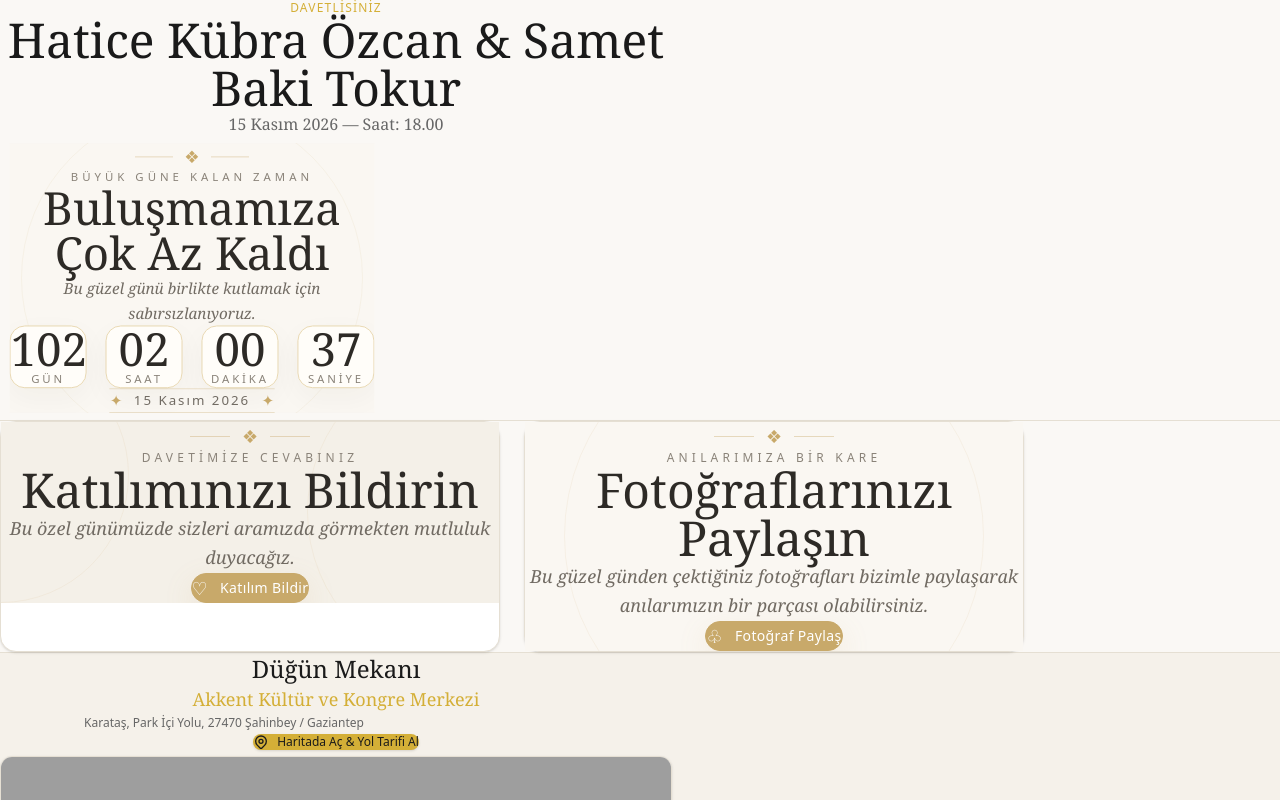
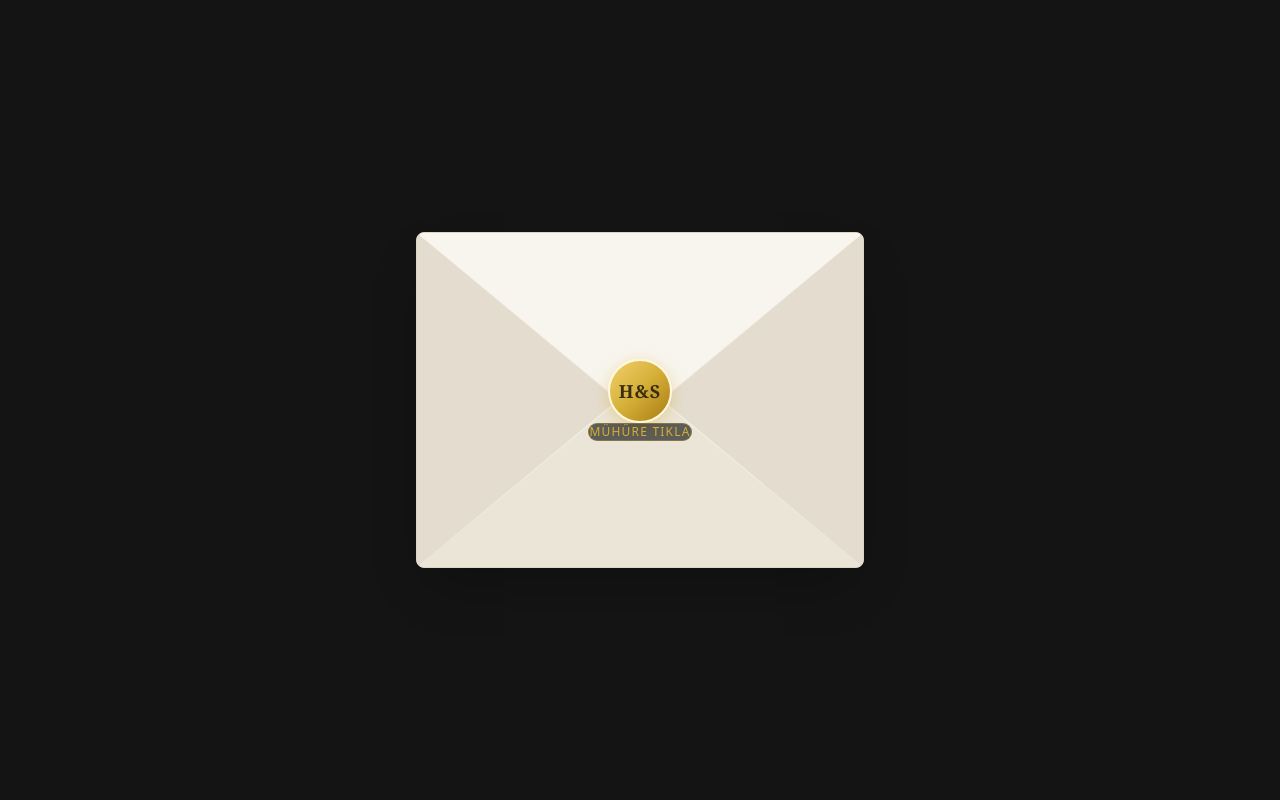
Before and after one commit to jeusishere/wedding-invite, a Next.js app: page / in a window 1280 px wide. Shown: the top 800 px of the page. Built offline with nearby package versions, Linux system fonts and the light colour scheme; grey boxes are pictures that could not be loaded; a web font is replaced by a local one.

Commit message:
Envelope bileşeni güncellendi

```diff
--- a/components/WeddingPage.tsx
+++ b/components/WeddingPage.tsx
@@ -1,18 +1,31 @@
-import React from 'react';
+'use client';
+
+import React, { useState } from 'react';
 import { weddingData } from '@/data/wedding';
+import Envelope from '@/components/sections/Envelope';
+import Rsvp from '@/components/sections/Rsvp';
+import Upload from '@/components/sections/Upload';
+import Countdown from '@/components/sections/Countdown';
 import Location from '@/components/sections/Location';
-import RsvpForm from '@/components/sections/RSVP'; // Katılım bildirimi bileşenin
-import PhotoUpload from '@/components/sections/Upload'; // Fotoğraf yükleme bileşenin
-import Countdown from '@/components/sections/Countdown'; // Geri sayım bileşenin
 
 export default function WeddingPage() {
+  // Zarfın açık/kapalı durumunu tutan state
+  const [isOpened, setIsOpened] = useState(false);
+
   return (
     <main className="min-h-screen bg-[#faf8f5] text-[#1a1a1a]">
+
+      {/* 0. Zarf ekranı (Açılmadığı sürece ekranda durur, tıklanınca kaybolur) */}
+      {!isOpened && (
+        <Envelope onOpen={() => setIsOpened(true)} />
+      )}
 
       {/* 1. ÜST ALAN: İsimler, Tarih/Saat ve Altında Küçük Geri Sayım */}
       <section className="py-10 px-4 text-center border-b border-[#e5dfd3]">
         <div className="max-w-2xl mx-auto space-y-3">
-          <p className="text-[#D4AF37] tracking-widest uppercase text-xs font-medium">Davetlisiniz</p>
+          <p className="text-[#D4AF37] tracking-widest uppercase text-xs font-medium">
+            Davetlisiniz
+          </p>
 
           <h1 className="text-3xl sm:text-5xl font-serif text-[#1a1a1a]">
             {weddingData.bride} & {weddingData.groom}
@@ -29,18 +42,18 @@ export default function WeddingPage() {
         </div>
       </section>
 
-      {/* 2. ORTA ALAN: Solda Katılım Bildirimi — Sağda Fotoğraf Gönderin */}
+      {/* 2. ORTA ALAN: Solda Katılım Bildirimi (RSVP) — Sağda Fotoğraf Yükleme (Upload) */}
       <section className="py-12 px-4 max-w-5xl mx-auto">
         <div className="grid grid-cols-1 md:grid-cols-2 gap-6 items-start">
 
-          {/* Sol Kart: Katılım Bildirimi (RSVP) */}
+          {/* Sol Kart: Katılım Bildirimi */}
           <div className="bg-white p-6 rounded-2xl shadow-sm border border-[#e5dfd3] h-full">
-            <RsvpForm />
+            <Rsvp />
           </div>
 
-          {/* Sağ Kart: Fotoğraflarınızı Gönderin */}
+          {/* Sağ Kart: Fotoğraf Yükleme */}
           <div className="bg-white p-6 rounded-2xl shadow-sm border border-[#e5dfd3] h-full">
-            <PhotoUpload />
+            <Upload />
           </div>
 
         </div>
--- a/components/sections/Envelope/index.tsx
+++ b/components/sections/Envelope/index.tsx
@@ -3,8 +3,9 @@
 import React, { useState } from 'react';
 import { weddingData } from '../../../data/wedding';
 
+// onOpen alanına ? ekleyerek opsiyonel yaptık
 interface EnvelopeProps {
-  onOpen: () => void;
+  onOpen?: () => void;
 }
 
 export default function Envelope({ onOpen }: EnvelopeProps) {
@@ -13,10 +14,8 @@ export default function Envelope({ onOpen }: EnvelopeProps) {
   const handleSealClick = () => {
     if (step !== 'closed') return;
 
-    // 1. Kapağı aç
     setStep('opening');
 
-    // 2. Zarf kapandıktan/açıldıktan sonra davetiye kartını tam öne çıkar
     setTimeout(() => {
       setStep('card_revealed');
     }, 700);
@@ -60,49 +59,39 @@ export default function Envelope({ onOpen }: EnvelopeProps) {
             <div className="w-12 h-[1px] bg-[#D4AF37] mt-3" />
           </div>
 
-          {/* Dış Zarf Gövdesi (Mühür Basılana Kadar Kartı Saklar) */}
+          {/* Dış Zarf Gövdesi */}
           {step !== 'card_revealed' && (
             <div className="absolute inset-0 bg-[#f3efe6] border border-[#dcd5c5] rounded-lg shadow-2xl overflow-hidden pointer-events-none z-20">
-              {/* Zarf Alt & Yan Katlamaları Görünümü */}
               <div
                 className="absolute inset-0 bg-[#ebe5d8]"
-                style={{
-                  clipPath: 'polygon(0 100%, 50% 45%, 100% 100%)'
-                }}
+                style={{ clipPath: 'polygon(0 100%, 50% 45%, 100% 100%)' }}
               />
               <div
                 className="absolute inset-0 bg-[#e4dccf]"
-                style={{
-                  clipPath: 'polygon(0 0, 45% 50%, 0 100%)'
-                }}
+                style={{ clipPath: 'polygon(0 0, 45% 50%, 0 100%)' }}
               />
               <div
                 className="absolute inset-0 bg-[#e4dccf]"
-                style={{
-                  clipPath: 'polygon(100% 0, 100% 100%, 55% 50%)'
-                }}
+                style={{ clipPath: 'polygon(100% 0, 100% 100%, 55% 50%)' }}
               />
 
-              {/* Zarf Üst Kapağı (Flap) */}
+              {/* Zarf Üst Kapağı */}
               <div
                 className={`absolute top-0 left-0 w-full h-full bg-[#f8f5ee] border-b border-[#d4af37]/30 origin-top transition-transform duration-700 ease-in-out ${
                   step === 'opening' ? '[transform:rotateX(180deg)] z-0' : 'z-30'
                 }`}
-                style={{
-                  clipPath: 'polygon(0 0, 100% 0, 50% 55%)',
-                }}
+                style={{ clipPath: 'polygon(0 0, 100% 0, 50% 55%)' }}
               />
             </div>
           )}
 
-          {/* ALTIN MÜHÜR (WAX SEAL) */}
+          {/* ALTIN MÜHÜR */}
           {step === 'closed' && (
             <button
               onClick={handleSealClick}
               className="absolute z-40 transform hover:scale-110 active:scale-95 transition-all duration-300 cursor-pointer focus:outline-none group flex flex-col items-center"
               title="Davetiyeyi Açmak İçin Tıklayın"
             >
-              {/* Altın Sarısı / Doku Verilmiş Mühür */}
               <div className="w-16 h-16 rounded-full bg-gradient-to-br from-[#F4D068] via-[#D4AF37] to-[#AA7C11] border-2 border-[#FFF8DC] shadow-[0_4px_15px_rgba(212,175,55,0.4)] flex items-center justify-center text-[#3a2e10] font-serif font-bold text-lg tracking-wider group-hover:brightness-110 transition-all">
                 <span>H&amp;S</span>
               </div>
@@ -114,11 +103,11 @@ export default function Envelope({ onOpen }: EnvelopeProps) {
 
         </div>
 
-        {/* Zarf Açıldıktan Sonra Beliren "Aşağı Kaydır / Sitéye Geç" Butonu */}
+        {/* Giriş Butonu (onOpen?.() ile güvenli çağrılıyor) */}
         {step === 'card_revealed' && (
           <div className="mt-8 flex flex-col items-center animate-fade-in">
             <button
-              onClick={onOpen}
+              onClick={() => onOpen?.()}
               className="flex flex-col items-center gap-2 text-[#D4AF37] hover:text-white transition-colors cursor-pointer group focus:outline-none"
             >
               <span className="text-xs font-semibold tracking-widest uppercase">
```
